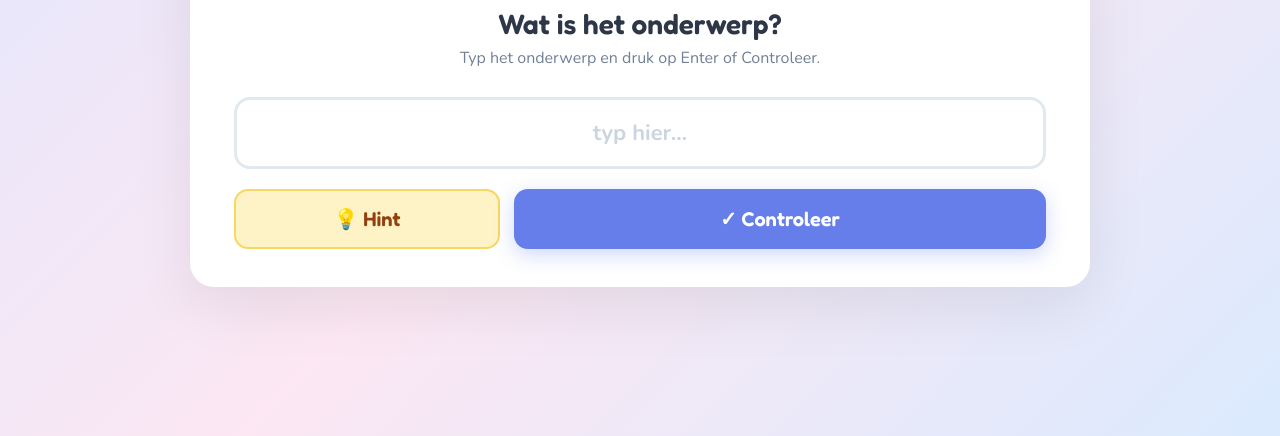
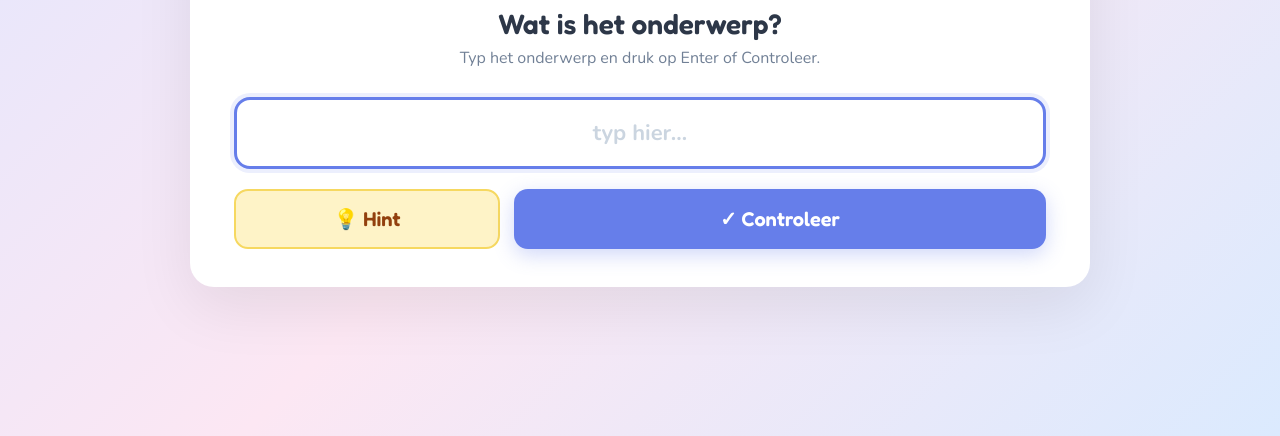
Before and after one commit to bertmarinus/onderwerp, a plain HTML site: page index.html in a window 1280 px wide. Shown: the part 364-800 px from the top of the page. Drawn offline with nearby package versions, Linux system fonts and the light colour scheme.

Commit message:
Add files via upload

```diff
--- a/index.html
+++ b/index.html
@@ -856,6 +856,7 @@
         el.disabled = false;
         el.className = 'text-input';
         bezig = false;
+        setTimeout(function() { el.focus(); }, 50);
     }
 
     function controleer() {
```
